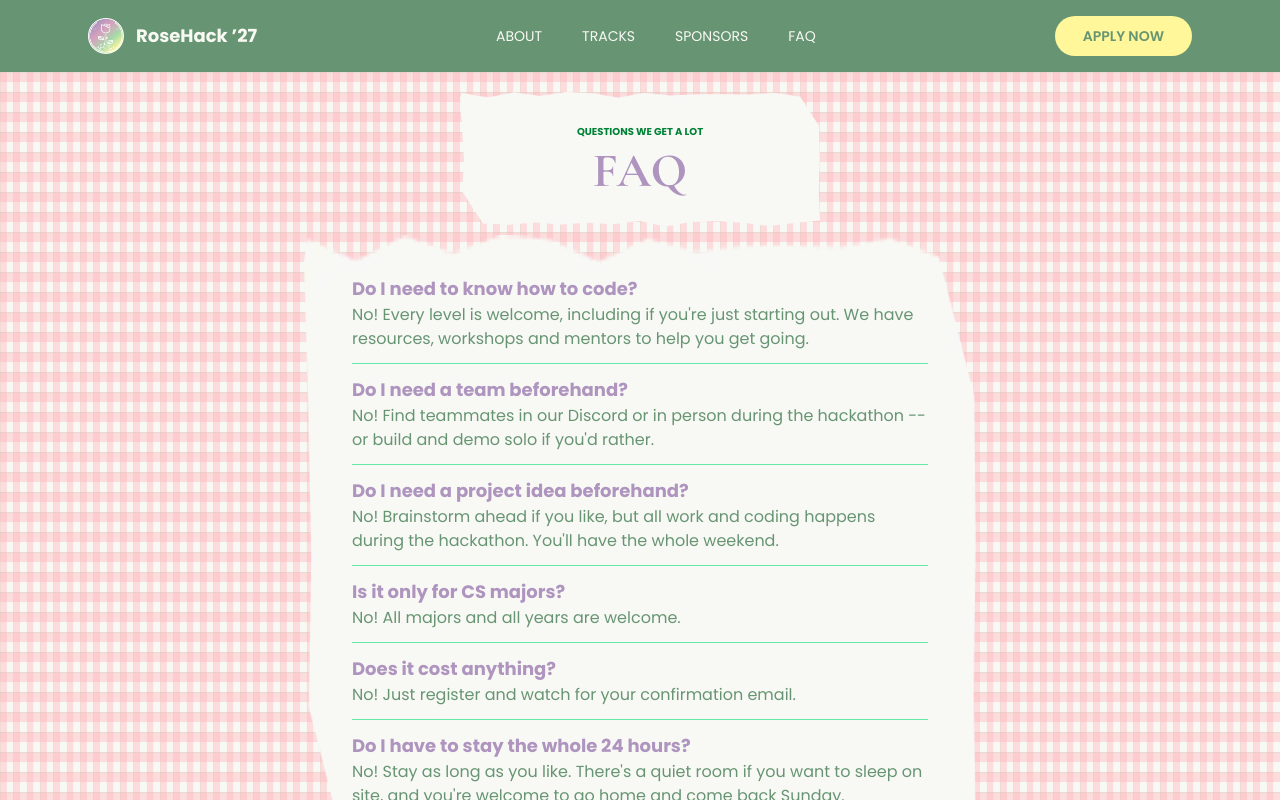
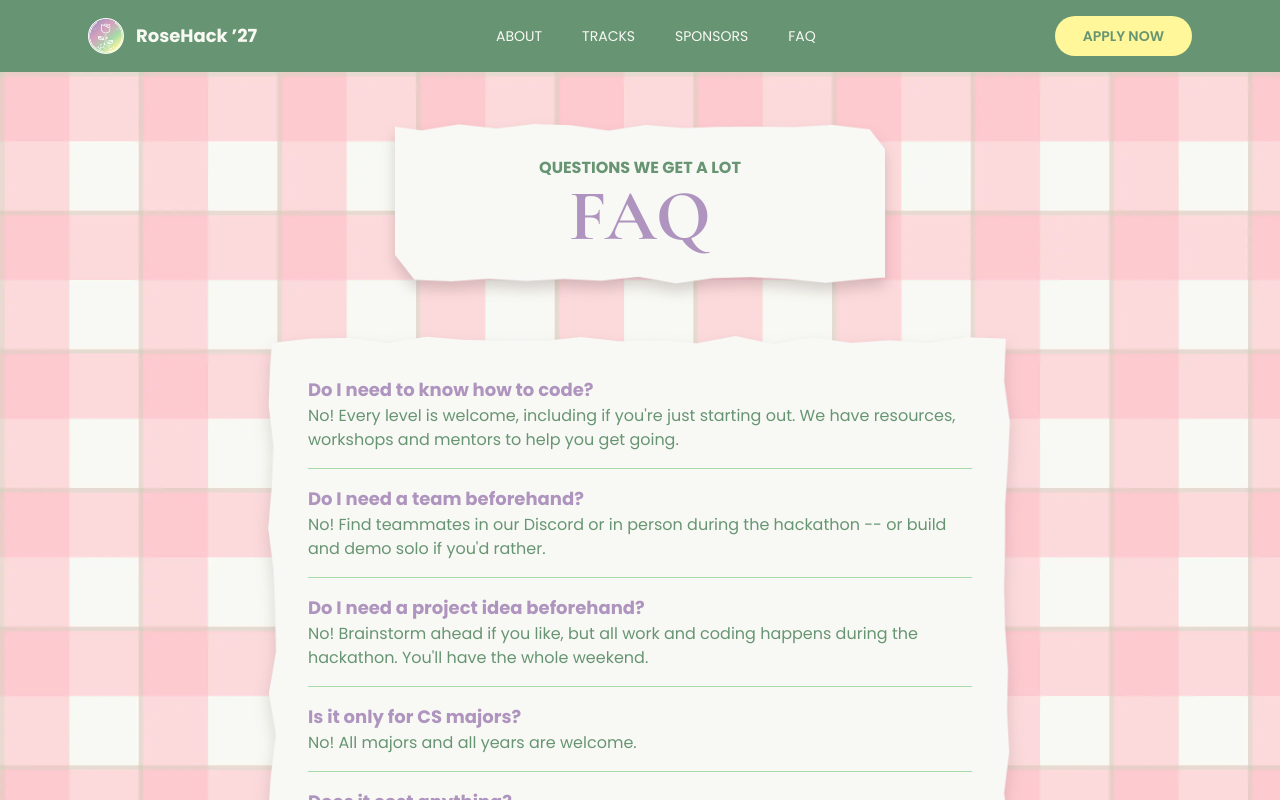
Before and after one commit to rosehackucr/rosehack27, a Next.js app: page /faq in a window 1280 px wide. Shown: the top 800 px of the page. Built offline with nearby package versions, Linux system fonts and the light colour scheme.

Commit message:
fixed the background + overlap

```diff
--- a/src/app/faq/page.tsx
+++ b/src/app/faq/page.tsx
@@ -2,19 +2,19 @@ import QACard from "@/components/faq/question-answer-card";
 
 const FAQ = () => {
   return (
-    <section className="min-h-screen bg-[url('/gingham-panel.webp')] bg-repeat bg-[length:80px_80px]">
+    <section className="mx-auto w-full justify-center bg-[url('/faq/gingham.webp')] bg-[length:100%_auto] bg-top bg-repeat-y">
       {/* Overall Container Section */}
 
-      <section className="mx-auto pt-5 pb-2 text-center">
+      <section className="mx-auto justify-center pt-5 pb-2 text-center">
         <div className="relative mx-auto max-w-3xl">
           {/* Title Section */}
           <section className="text-center">
-            <div className="relative z-20 mx-auto inline-flex min-w-[290px] flex-col items-center justify-center bg-[url('/faq/paper-card-top.webp')] bg-[length:100%_100%] bg-center bg-no-repeat px-12 py-8 sm:min-w-[360px] sm:px-16">
-              <h2 className="font-poppins text-[10px] font-bold text-green-700">
+            <div className="m-8 inline-flex flex-col items-center justify-center bg-[url('/faq/paper-card-top.webp')] bg-cover bg-center bg-no-repeat px-36 py-8 drop-shadow-[0_8px_7px_rgba(80,60,60,0.22)]">
+              <h2 className="font-poppins text-rosehack-darkgreen font-bold">
                 QUESTIONS WE GET A LOT
               </h2>
 
-              <h1 className="text-rosehack-purple font-cormorant mt-2 text-5xl font-bold">
+              <h1 className="text-rosehack-purple font-cormorant text-7xl font-bold">
                 FAQ
               </h1>
             </div>
@@ -22,45 +22,45 @@ const FAQ = () => {
         </div>
       </section>
 
-      <section className="mx-auto pt-0 text-left">
-        <div className="relative mx-auto max-w-3xl px-4 sm:px-6">
+      <section className="mx-auto justify-center pt-0 text-left">
+        <div className="relative mx-auto max-w-3xl">
           {/* Main Section */}
           <section className="text-left">
-            <div className="mx-auto flex max-w-2xl flex-col bg-[url('/faq/paper-card-top.webp')] bg-[length:100%_100%] bg-center bg-no-repeat px-8 pt-10 pb-16 text-left sm:px-12">
+            <div className="m-3 flex-col items-center bg-[url('/faq/paper-card-main.webp')] bg-[length:100%_100%] bg-center bg-no-repeat px-10 pt-10 pb-30 text-left drop-shadow-[0_8px_8px_rgba(80,60,60,0.18)]">
               <QACard
                 question="Do I need to know how to code?"
                 answer="No! Every level is welcome, including if you're just starting out. We have resources, workshops and mentors to help you get going."
               />
 
-              <hr className="my-3 border-green-400/60" />
+              <hr className="my-4 border-rosehack-lightgreen" />
 
               <QACard
                 question="Do I need a team beforehand?"
                 answer="No! Find teammates in our Discord or in person during the hackathon -- or build and demo solo if you'd rather."
               />
 
-              <hr className="my-3 border-green-400/60" />
+              <hr className="my-4 border-rosehack-lightgreen" />
 
               <QACard
                 question="Do I need a project idea beforehand?"
                 answer="No! Brainstorm ahead if you like, but all work and coding happens during the hackathon. You'll have the whole weekend."
               />
 
-              <hr className="my-3 border-green-400/60" />
+              <hr className="my-4 border-rosehack-lightgreen" />
 
               <QACard
                 question="Is it only for CS majors?"
                 answer="No! All majors and all years are welcome."
               />
 
-              <hr className="my-3 border-green-400/60" />
+              <hr className="my-4 border-rosehack-lightgreen" />
 
               <QACard
                 question="Does it cost anything?"
                 answer="No! Just register and watch for your confirmation email."
               />
 
-              <hr className="my-3 border-green-400/60" />
+              <hr className="my-4 border-rosehack-lightgreen" />
 
               <QACard
                 question="Do I have to stay the whole 24 hours?"
@@ -71,11 +71,11 @@ const FAQ = () => {
         </div>
       </section>
 
-      <section className="mx-auto p-5 text-center">
+      <section className="mx-auto -mt-3 justify-center pb-5 text-center">
         <div className="relative mx-auto max-w-lg">
           {/* Footnote Section */}
           <section className="text-center">
-            <div className="mt-1 inline-flex flex-col items-center justify-center bg-[url('/faq/paper-card-top.webp')] bg-cover bg-center bg-no-repeat px-10 py-8">
+            <div className="inline-flex flex-col items-center justify-center bg-[url('/faq/paper-card-top.webp')] bg-cover bg-center bg-no-repeat px-10 py-8 drop-shadow-[0_8px_7px_rgba(80,60,60,0.20)]">
               <p className="text-base">
                 Still wondering something? Ask us in the{" "}
                 <a
--- a/src/components/faq/question-answer-card.tsx
+++ b/src/components/faq/question-answer-card.tsx
@@ -9,7 +9,10 @@ const QACard = ({ question, answer }: QACard) => {
       <h3 className="font-poppins text-rosehack-purple text-left text-lg font-bold">
         {question}
       </h3>
-      <p className="text-left text-base">{answer}</p>
+
+      <p className="font-poppins text-rosehack-darkgreen text-left text-base">
+        {answer}
+      </p>
     </div>
   );
 };
```
Also changed, not shown: public/faq/gingham.webp (added).
